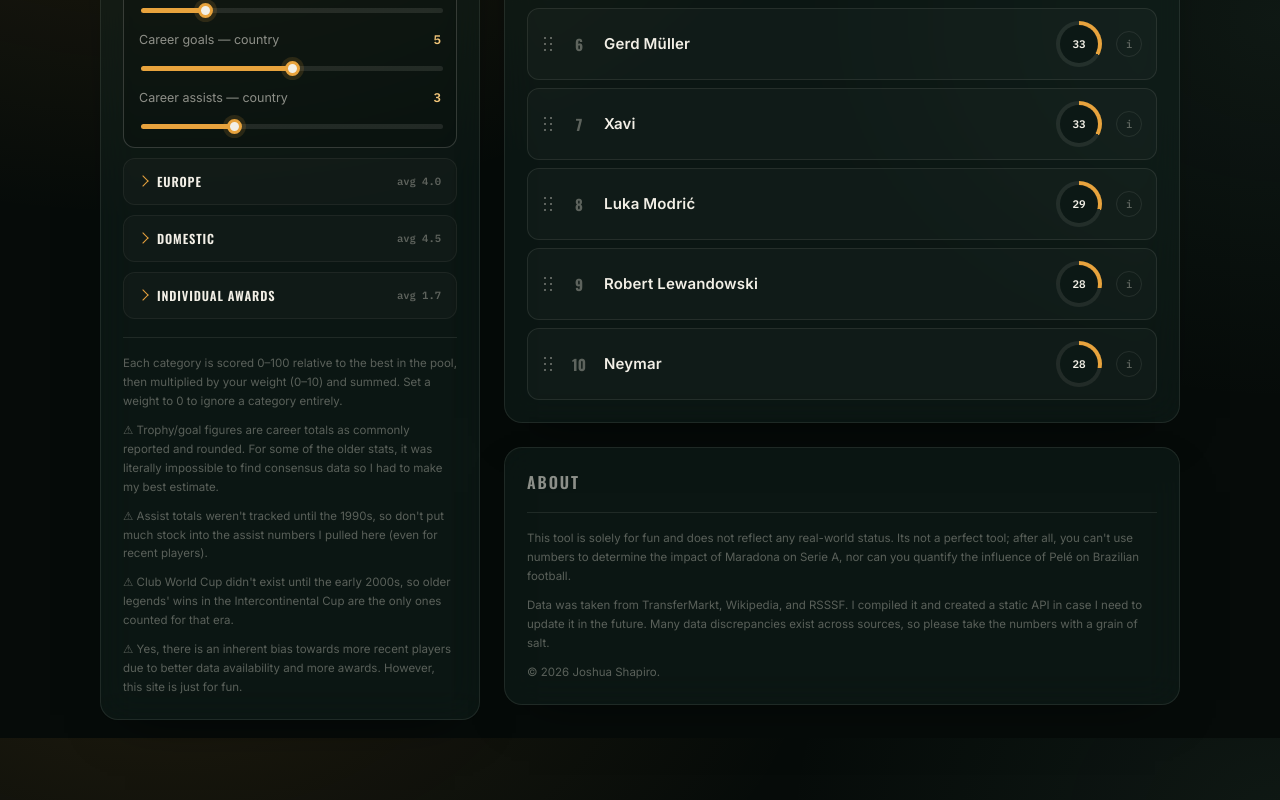
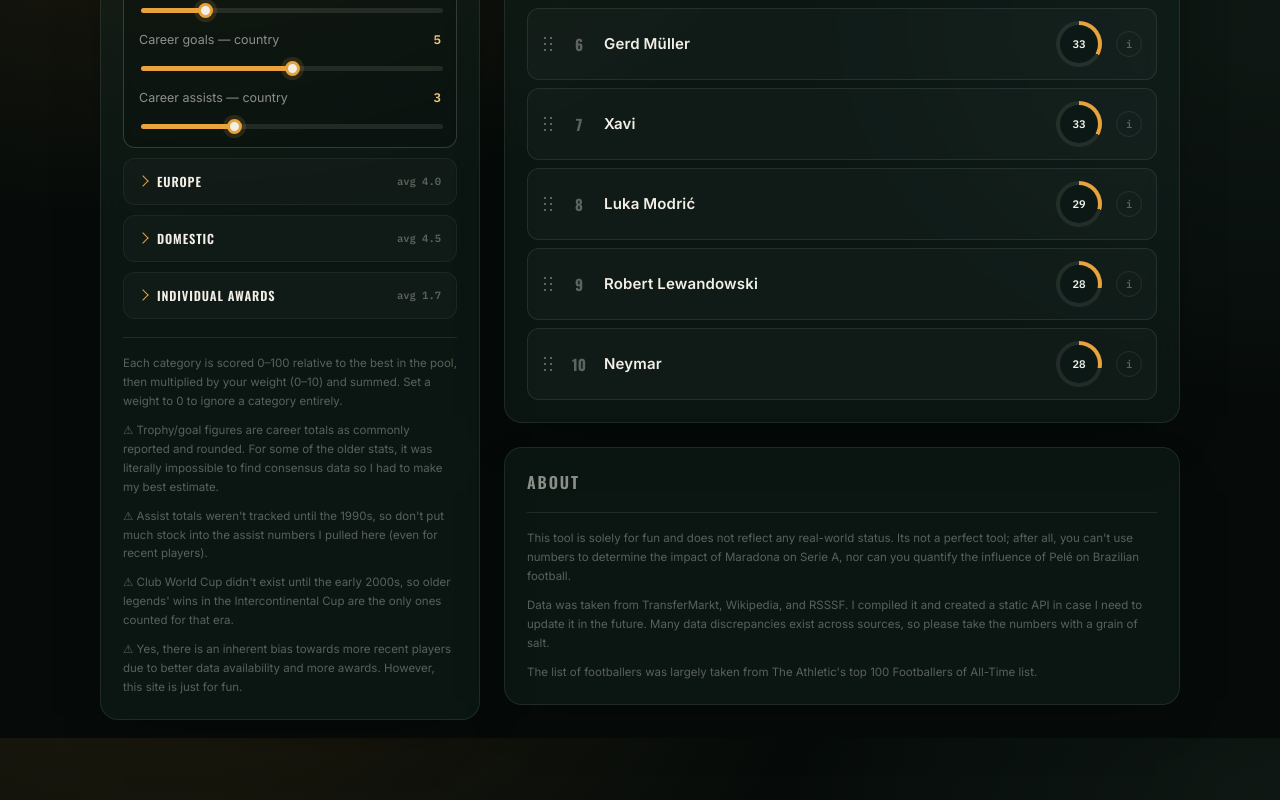
Before and after one commit to klaviette/FutRanker, a React (Vite) app: page / in a window 1280 px wide. Shown: the part 862-1662 px from the top of the page. Built offline with nearby package versions, Linux system fonts and the light colour scheme; no server answers.

Commit message:
Routing updates

```diff
--- a/src/components/DisclaimerPanel.jsx
+++ b/src/components/DisclaimerPanel.jsx
@@ -14,7 +14,7 @@ export default function DisclaimerPanel() {
                 it in the future. Many data discrepancies exist across sources, so please take the numbers with a grain of salt.
               </p>
                 <p>
-                © 2026 Joshua Shapiro.
+                The list of footballers was largely taken from The Athletic's top 100 Footballers of All-Time list.
               </p>
 
                 </div>
--- a/vite.config.js
+++ b/vite.config.js
@@ -3,6 +3,6 @@ import react from '@vitejs/plugin-react'
 
 // https://vite.dev/config/
 export default defineConfig({
-  base: '/FutRanker/',
+  base: '/',
   plugins: [react()],
 })
```
